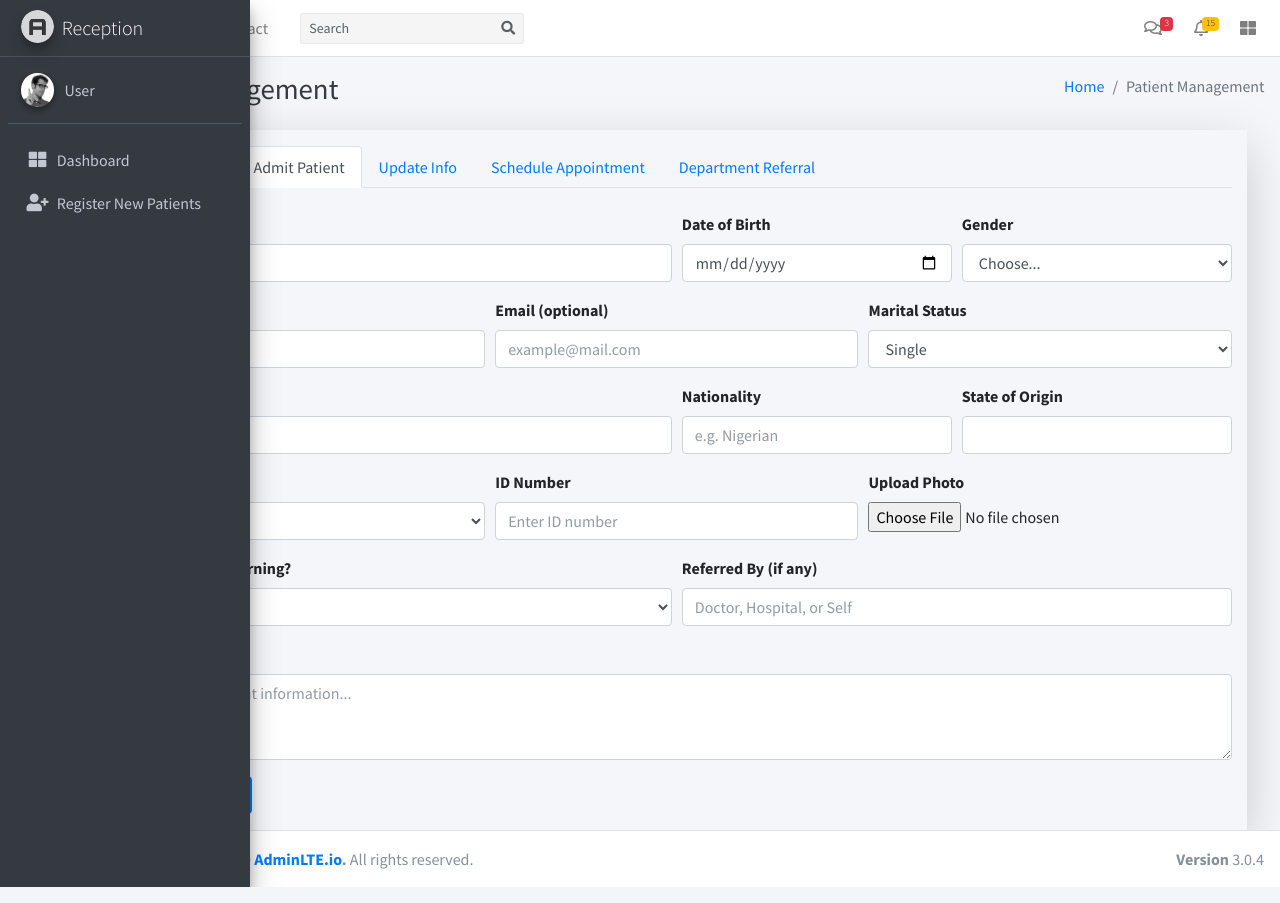
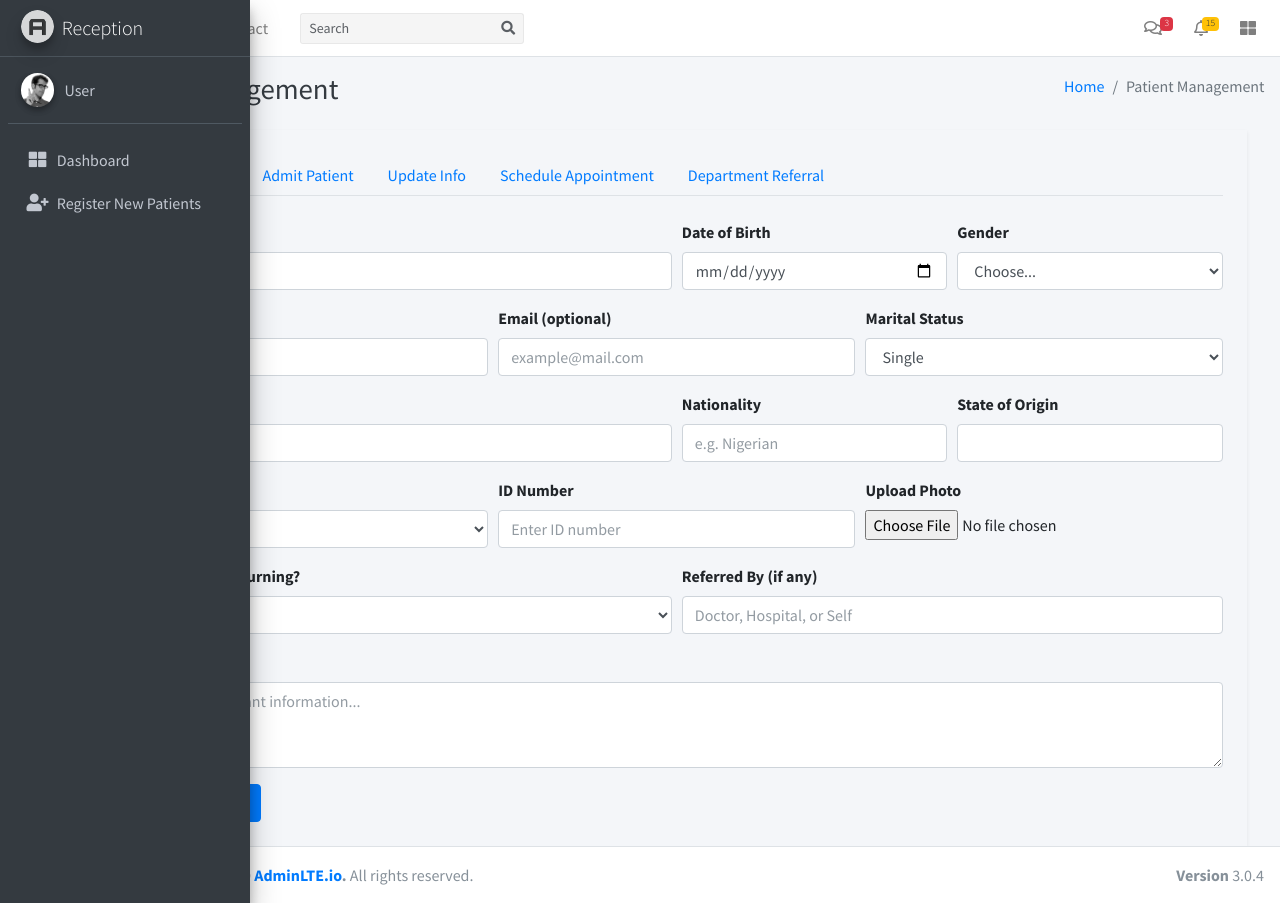
Before and after one commit to abfembest/hospitalsystems, a Django app: page /r/new_patient in a window 1280 px wide. Run offline with Django 5.2, Linux system fonts and the light colour scheme; some libraries are stand-ins or nearby versions.

Commit message:
register page update

```diff
--- a/hospapp/templates/receptionist/register.html
+++ b/hospapp/templates/receptionist/register.html
@@ -20,8 +20,9 @@
     </div><!-- /.container-fluid -->
 </div>
 <!-- /.content-header -->
-<section class="dashboard-icons container py-3 shadow-lg">
-    <div class="container">
+
+<section class="content">
+    <div class="container p-4 shadow-sm">
         <div class=" flex-wrap ">
             <!-- Nav Tabs -->
             <ul class="nav nav-tabs mb-4" id="patientTabs" role="tablist">
@@ -32,8 +33,8 @@
                     </a>
                 </li>
                 <li class="nav-item">
-                    <a class="nav-link active" id="admit-tab" data-toggle="tab" href="#admit" role="tab">
-                       Admit Patient
+                    <a class="nav-link" id="admit-tab" data-toggle="tab" href="#admit" role="tab">
+                        Admit Patient
                     </a>
                 </li>
                 <li class="nav-item">
@@ -46,7 +47,8 @@
                     </a>
                 </li>
                 <li class="nav-item">
-                    <a class="nav-link" id="refer-tab" data-toggle="tab" href="#refer" role="tab">Department Referral</a>
+                    <a class="nav-link" id="refer-tab" data-toggle="tab" href="#refer" role="tab">Department
+                        Referral</a>
                 </li>
             </ul>
 
@@ -147,12 +149,13 @@
                         <div class="form-group">
                             <label>Additional Notes</label>
                             <textarea class="form-control" rows="3"
-                                      placeholder="Any other relevant information..."></textarea>
+                                placeholder="Any other relevant information..."></textarea>
                         </div>
 
                         <button type="submit" class="btn btn-primary">Register Patient</button>
                     </form>
                 </div>
+
                 <!-- Update Info -->
                 <div class="tab-pane fade" id="admit" role="tabpanel">
                     <form>
```
